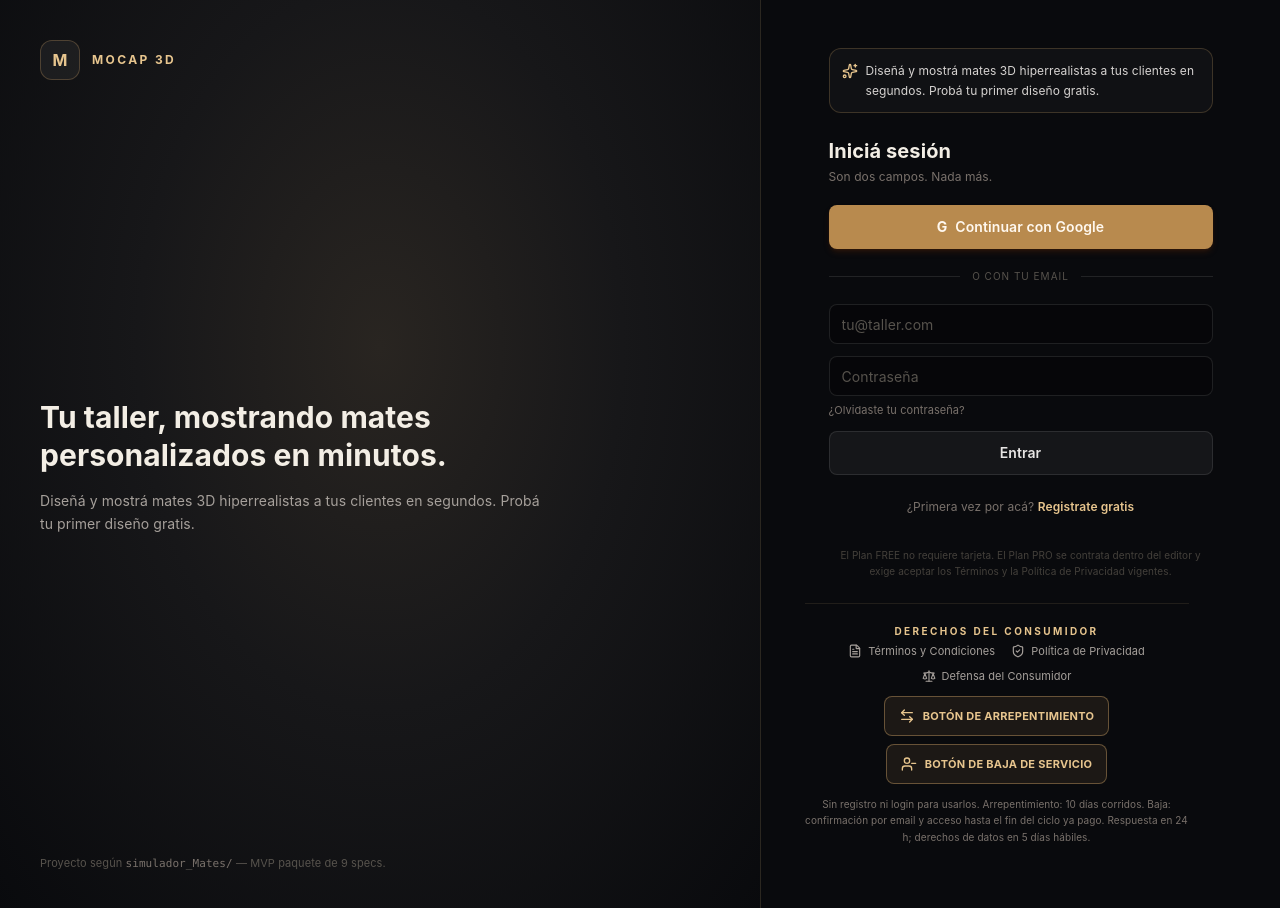
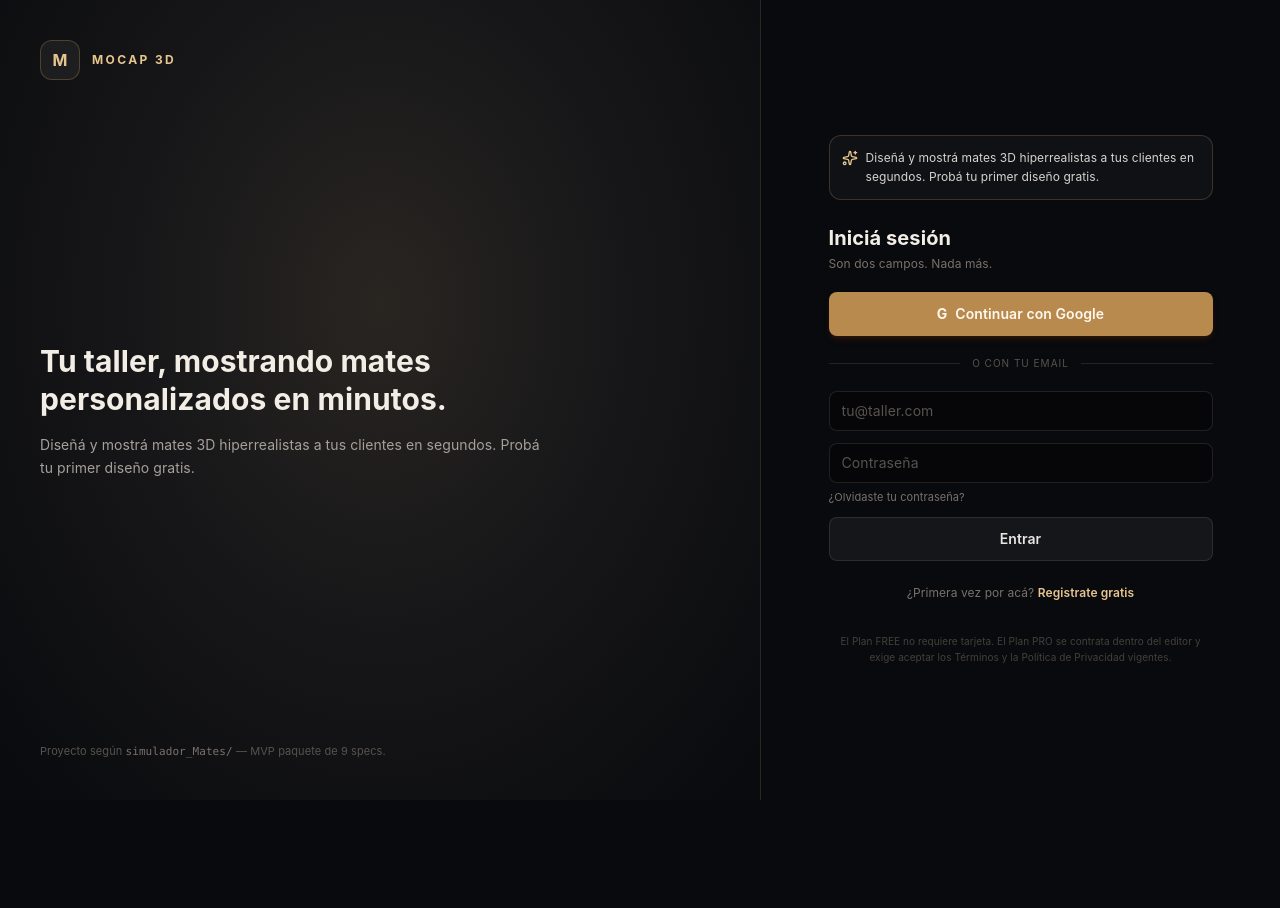
Before and after one commit to kvnn04/etiquetaargenta, a Next.js app: page /auth in a window 1280 px wide. Shown: the top 908 px of the page. After the commit the page ends 800 px from the top, so only its background shows below. Built offline with nearby package versions, Linux system fonts and the light colour scheme; no server answers.

Commit message:
fix(auth): quitar el footer legal de iniciar sesion y registro

```diff
--- a/components/auth/auth-overlay.tsx
+++ b/components/auth/auth-overlay.tsx
@@ -6,7 +6,6 @@ import { Loader2, Sparkles } from 'lucide-react';
 import { createSupabaseBrowserClient } from '@/lib/supabase/client';
 import { Button } from '@/components/ui/button';
 import { Input } from '@/components/ui/input';
-import LegalFooter from '@/components/legal/legal-footer';
 
 /**
  * Auth Overlay (spec_autenticacion_y_modelo_freemium.md §4):
@@ -280,10 +279,6 @@ export default function AuthOverlay({ banner }: { banner?: string }) {
             El Plan FREE no requiere tarjeta. El Plan PRO se contrata dentro del editor y exige
             aceptar los Términos y la Política de Privacidad vigentes.
           </p>
-
-          {/* Posición 12 (R13.2): los dos botones legales son visibles también
-              antes de crear la cuenta, sin login. */}
-          <LegalFooter variant="prominent" className="mt-6 -mx-6 border-x-0 border-b-0 px-0" />
         </div>
       </section>
     </main>
```
Also changed, not shown: components/legal/legal-footer.tsx (+4 -4 lines).
